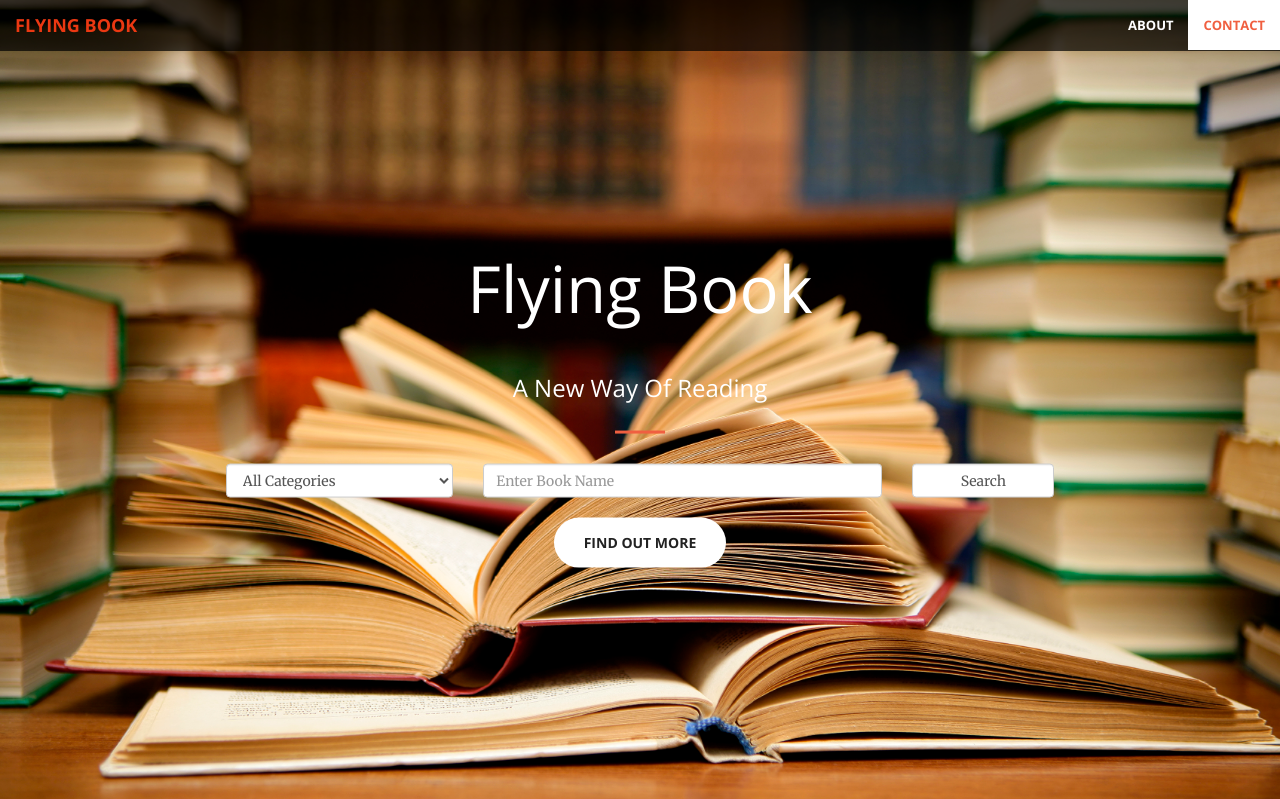
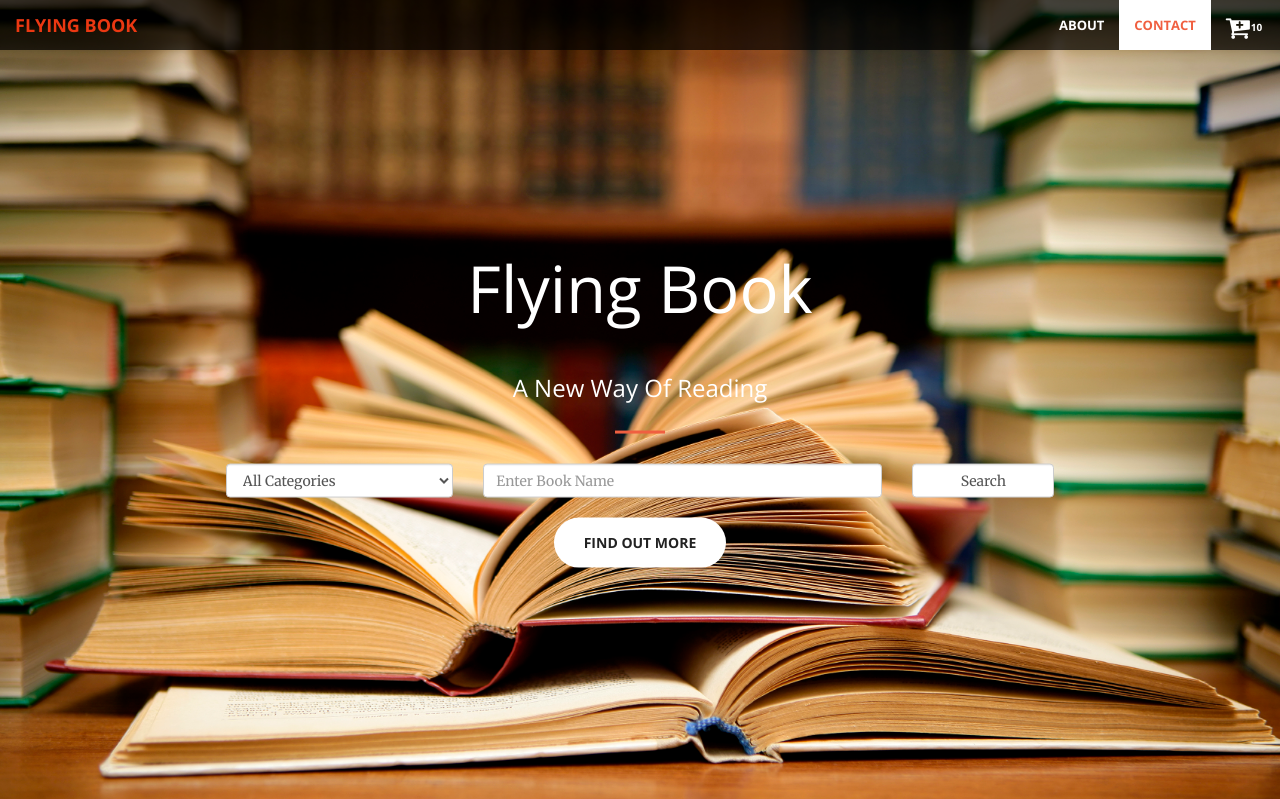
Before and after one commit to surajjana/savyrocket, a PHP site: page /flyingbook/home.php in a window 1280 px wide. Shown: the top 799 px of the page. Run offline with PHP 8.4, Linux system fonts and the light colour scheme; some libraries are stand-ins or nearby versions.

Commit message:
new commit

```diff
--- a/css/creative.css
+++ b/css/creative.css
@@ -74,6 +74,7 @@ aside {
 
 .navbar-default {
   /*background-color: white;*/
+  max-height: 50px;
   background-color: rgba(0,0,0,0.7);
   background: rgba(0,0,0,0.7);
   border-color: rgba(0,0,0,0.7);
@@ -83,6 +84,12 @@ aside {
   -moz-transition: all 0.35s;
   transition: all 0.35s;
 }
+
+
+.navbar-default ul{
+  padding-right: 15px;
+}
+
 .navbar-default .navbar-header .navbar-brand {
   color: #f05f40;
   font-family: 'Open Sans', 'Helvetica Neue', Arial, sans-serif;
@@ -264,7 +271,7 @@ header .header-content .header-content-inner p {
 .btn-default.active,
 .open > .dropdown-toggle.btn-default {
   color: #222222;
-  background-color: #f2f2f2;
+  background-color: #000000;
   border-color: #ededed;
 }
 .btn-default:active,
--- a/home.php
+++ b/home.php
@@ -62,6 +62,12 @@
                     </li>
                     <li>
                         <a class="page-scroll" href="#contact">Contact</a>
+                    </li>
+                    <li>
+                        <a class="page-scroll" href="#">
+                            <i class="fa fa-cart-plus fa-2x"></i>
+                            <div style="font-size:10px;position:relative;top:-25px;left:25px;">10</div>
+                        </a>
                     </li>
                 </ul>
             </div>
@@ -243,7 +249,7 @@
                 </div>
                 <div class="col-lg-4 text-center">
                     <i class="fa fa-envelope-o fa-3x wow bounceIn" data-wow-delay=".1s"></i>
-                    <p><a href="mailto:info@careersensy.com">info@savyrocket.com</a></p>
+                    <p><a href="mailto:info@careersensy.com">info@flyingbook.com</a></p>
                 </div>
             </div>
         </div>
```
